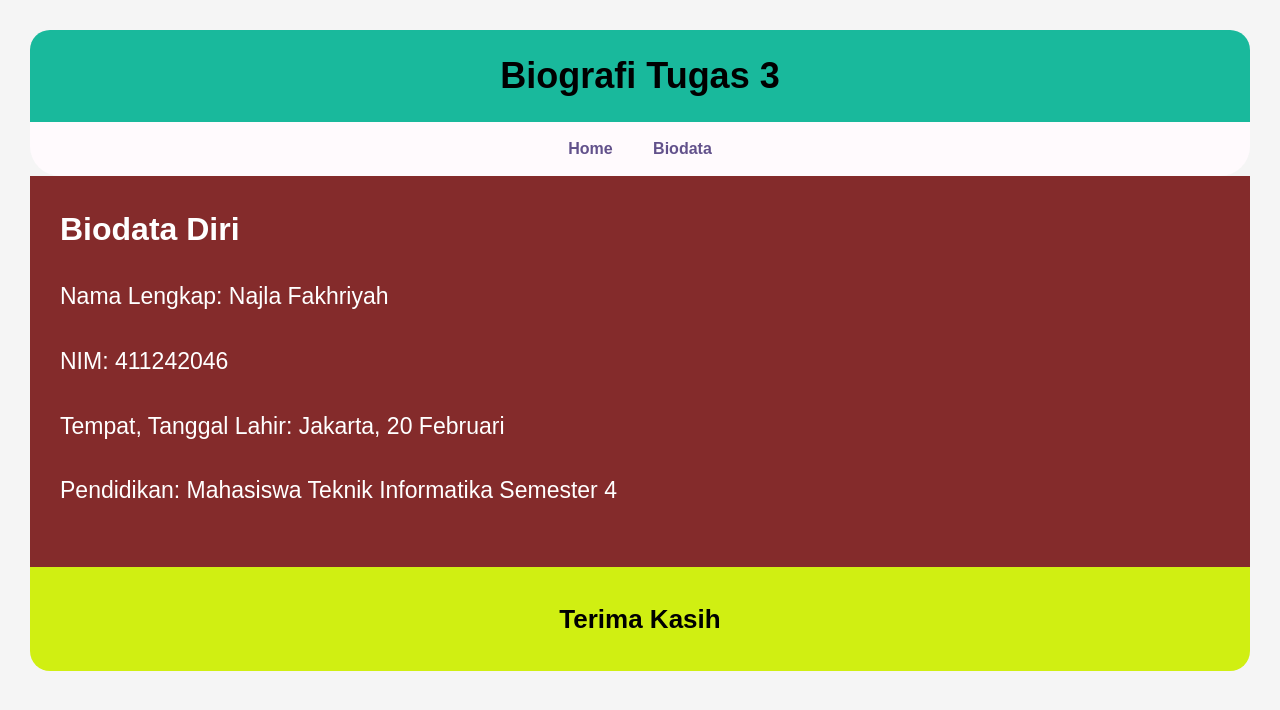
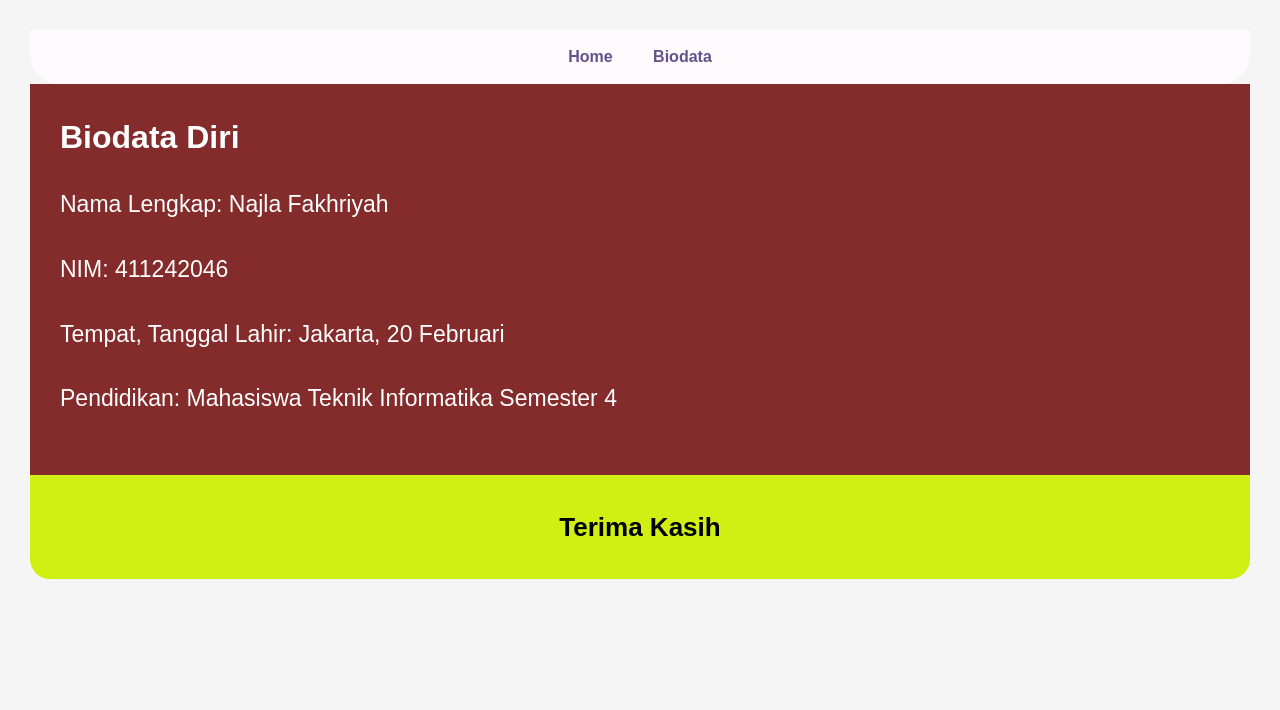
Before and after one commit to najla411242046/tugas-website, a plain HTML site: page biodata.html in a window 1280 px wide. Drawn offline with Linux system fonts and the light colour scheme.

Commit message:
Update biodata.html

```diff
--- a/biodata.html
+++ b/biodata.html
@@ -119,11 +119,6 @@
 
 <body>
 
-    <!-- Bagian Header -->
-    <header id="header">
-        <h1>Biografi Tugas 3</h1>
-    </header>
-
     <!-- Menu Navigasi -->
     <nav class="navigasi">
         <a href="index.html">Home</a>
```
